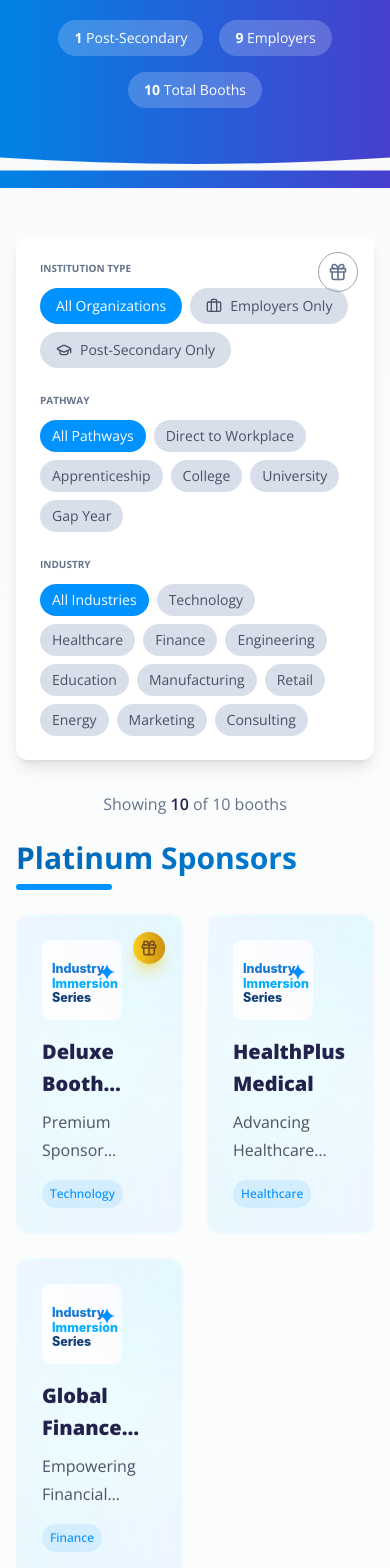
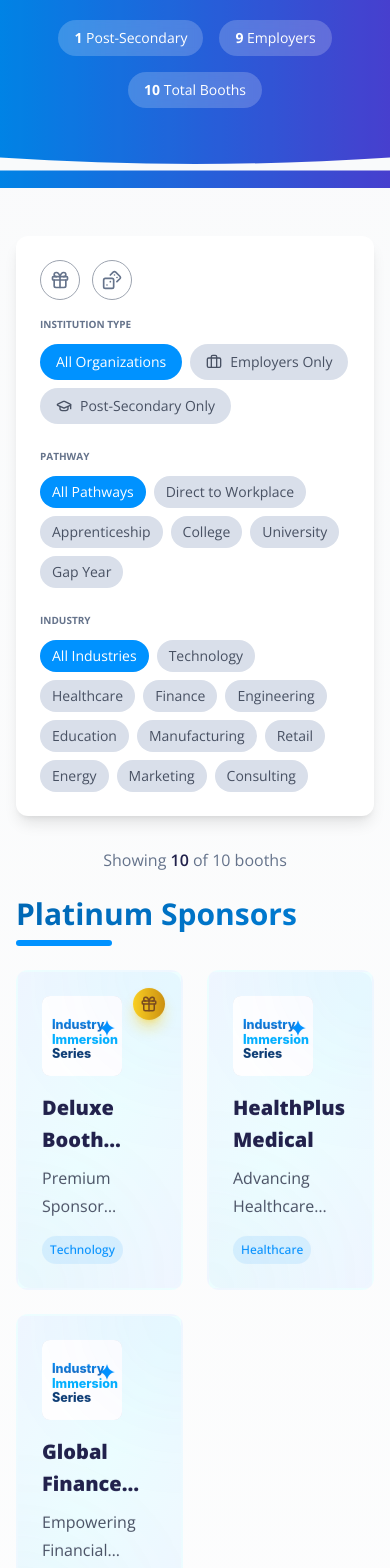
Before and after one commit to damianstory/booths-and-expohall, a Next.js app: page / in a window 390 px wide. Shown: the part 432-2000 px from the top of the page. Built offline with nearby package versions, Linux system fonts and the light colour scheme.

Commit message:
Enhance booth components and layout; update CLAUDE.md with new configuration files and optimization strategies. Improve styling for resource cards and add random booth selector functionality in FilterBar component.

```diff
--- a/src/components/booth/StandardBooth.tsx
+++ b/src/components/booth/StandardBooth.tsx
@@ -42,7 +42,7 @@ const StandardBooth: React.FC<StandardBoothProps> = ({ sponsor }) => {
           </div>
 
           {/* Bottom section: Resources (4 cols) + Story & Contact stacked (8 cols) */}
-          <div className={`${bentoCardClass} p-6 col-span-12 md:col-span-6 lg:col-span-4 h-[320px]`}>
+          <div className={`${bentoCardClass} p-6 col-span-12 md:col-span-6 lg:col-span-4 h-[320px] overflow-visible`}>
             <ResourceCards resources={sponsor.resources} maxDisplay={3} variant="list" />
           </div>
 
--- a/src/components/booth/sections/ResourceCards.tsx
+++ b/src/components/booth/sections/ResourceCards.tsx
@@ -102,14 +102,14 @@ const ResourceCards: React.FC<ResourceCardsProps> = ({
           })}
         </div>
       ) : (
-        <div className="flex-grow space-y-2 overflow-hidden">
+        <div className="flex-grow space-y-2 overflow-visible">
           {displayedResources.map((resource, index) => (
             <button
               key={index}
               onClick={() => handleResourceClick(resource.url)}
               className="w-full group block text-left"
             >
-              <div className="flex items-start gap-2.5 p-2.5 border border-neutral-2 rounded-lg hover:border-primary-blue hover:shadow-md hover:bg-light-blue/10 transform hover:-translate-y-0.5 transition-all duration-200">
+              <div className="flex items-start gap-2.5 p-2.5 border border-neutral-2 rounded-lg hover:border-primary-blue hover:shadow-md hover:bg-light-blue/10 transform hover:scale-[1.02] transition-all duration-200">
                 <div className={`w-8 h-8 rounded-lg flex items-center justify-center flex-shrink-0 ${getIconColor(resource.type)}`}>
                   {getIcon(resource.type)}
                 </div>
--- a/src/components/expo/ExpoHall.tsx
+++ b/src/components/expo/ExpoHall.tsx
@@ -1,7 +1,8 @@
 'use client'
 
-import React, { useState, useMemo, useEffect } from 'react'
+import React, { useState, useMemo, useEffect, useRef } from 'react'
 import { motion, AnimatePresence } from 'framer-motion'
+import { useRouter } from 'next/navigation'
 import { sponsors } from '@/data/sample-sponsors'
 import { Industry, Pathway } from '@/types/booth'
 import BoothCard from './BoothCard'
@@ -16,6 +17,7 @@ import { Sparkles, TrendingUp, Users, Building, Gift } from 'lucide-react'
 type LoadingState = 'initial' | 'loading' | 'success' | 'error'
 
 export default function ExpoHall() {
+  const router = useRouter()
   const [selectedIndustries, setSelectedIndustries] = useState<Industry[]>([])
   const [selectedPathways, setSelectedPathways] = useState<Pathway[]>([])
   const [showPostSecondary, setShowPostSecondary] = useState<boolean | 'all'>('all')
@@ -23,6 +25,8 @@ export default function ExpoHall() {
   const [loadingState, setLoadingState] = useState<LoadingState>('initial')
   const [isFilterChanging, setIsFilterChanging] = useState(false)
   const [retryCount, setRetryCount] = useState(0)
+  const [highlightedBoothId, setHighlightedBoothId] = useState<string | null>(null)
+  const boothRefs = useRef<{ [key: string]: HTMLDivElement | null }>({})
   const [previousFilters, setPreviousFilters] = useState({
     industries: [] as Industry[],
     pathways: [] as Pathway[],
@@ -176,6 +180,40 @@ export default function ExpoHall() {
     }
   ]
 
+  const handleRandomSelect = () => {
+    if (filteredSponsors.length === 0) return
+
+    // Select random booth
+    const randomIndex = Math.floor(Math.random() * filteredSponsors.length)
+    const randomBooth = filteredSponsors[randomIndex]
+
+    // Clear any existing highlights
+    setHighlightedBoothId(null)
+
+    // Small delay to ensure highlight is cleared
+    setTimeout(() => {
+      setHighlightedBoothId(randomBooth.id)
+
+      // Scroll to the booth
+      const boothElement = boothRefs.current[randomBooth.id]
+      if (boothElement) {
+        boothElement.scrollIntoView({
+          behavior: 'smooth',
+          block: 'center',
+          inline: 'center'
+        })
+
+        // Navigate to booth after animation
+        setTimeout(() => {
+          router.push(`/${randomBooth.slug}`)
+        }, 2000) // 2 seconds for scroll + highlight animation
+      } else {
+        // Fallback: direct navigation if ref not found
+        router.push(`/${randomBooth.slug}`)
+      }
+    }, 100)
+  }
+
   // Generate skeleton cards based on typical distribution
   const generateSkeletonCards = () => {
     const skeletons = []
@@ -184,6 +222,100 @@ export default function ExpoHall() {
       skeletons.push(<BoothCardSkeleton key={i} tier={tier} index={i} />)
     }
     return skeletons
+  }
+
+  // Wrapper component for booth highlighting
+  const BoothCardWithHighlight = ({ sponsor, index }: { sponsor: any, index: number }) => {
+    const isHighlighted = highlightedBoothId === sponsor.id
+
+    return (
+      <motion.div
+        ref={(el) => {
+          boothRefs.current[sponsor.id] = el
+        }}
+        className={`relative ${isHighlighted ? 'z-20' : ''}`}
+        animate={isHighlighted ? {
+          scale: [1, 1.05, 1],
+          transition: {
+            duration: 1.5,
+            times: [0, 0.5, 1],
+            repeat: 1,
+            ease: "easeInOut"
+          }
+        } : {}}
+      >
+        {/* Pulse glow effect for highlighted booth */}
+        {isHighlighted && (
+          <motion.div
+            className="absolute inset-0 rounded-xl bg-gradient-to-r from-purple-500/30 to-pink-500/30 blur-lg"
+            animate={{
+              opacity: [0, 1, 0],
+              scale: [0.8, 1.1, 0.8],
+            }}
+            transition={{
+              duration: 1.5,
+              repeat: 1,
+              ease: "easeInOut"
+            }}
+          />
+        )}
+
+        {/* Sparkle effects */}
+        {isHighlighted && (
+          <>
+            <motion.div
+              className="absolute -top-2 -left-2 z-30"
+              animate={{
+                scale: [0, 1, 0],
+                rotate: [0, 180, 360],
+                opacity: [0, 1, 0]
+              }}
+              transition={{
+                duration: 1,
+                delay: 0.2,
+                ease: "easeOut"
+              }}
+            >
+              <Sparkles className="w-6 h-6 text-yellow-400" />
+            </motion.div>
+
+            <motion.div
+              className="absolute -top-2 -right-2 z-30"
+              animate={{
+                scale: [0, 1, 0],
+                rotate: [0, -180, -360],
+                opacity: [0, 1, 0]
+              }}
+              transition={{
+                duration: 1,
+                delay: 0.5,
+                ease: "easeOut"
+              }}
+            >
+              <Sparkles className="w-5 h-5 text-pink-400" />
+            </motion.div>
+
+            <motion.div
+              className="absolute -bottom-2 -left-2 z-30"
+              animate={{
+                scale: [0, 1, 0],
+                rotate: [0, 90, 180],
+                opacity: [0, 1, 0]
+              }}
+              transition={{
+                duration: 1,
+                delay: 0.8,
+                ease: "easeOut"
+              }}
+            >
+              <Sparkles className="w-4 h-4 text-purple-400" />
+            </motion.div>
+          </>
+        )}
+
+        <BoothCard sponsor={sponsor} index={index} />
+      </motion.div>
+    )
   }
 
   return (
@@ -266,6 +398,7 @@ export default function ExpoHall() {
                   onPathwaysChange={(value) => handleFilterChange('pathways', value)}
                   onPostSecondaryChange={(value) => handleFilterChange('postSecondary', value)}
                   onPrizesOnlyChange={(value) => handleFilterChange('prizesOnly', value)}
+                  onRandomSelect={handleRandomSelect}
                 />
               </motion.div>
 
@@ -335,7 +468,7 @@ export default function ExpoHall() {
                                 ease: [0.4, 0, 0.2, 1]
                               }}
                             >
-                              <BoothCard
+                              <BoothCardWithHighlight
                                 sponsor={sponsor}
                                 index={index}
                               />
@@ -371,7 +504,7 @@ export default function ExpoHall() {
                                 ease: [0.4, 0, 0.2, 1]
                               }}
                             >
-                              <BoothCard
+                              <BoothCardWithHighlight
                                 sponsor={sponsor}
                                 index={sponsorsByTier.platinum.length + index}
                               />
@@ -407,7 +540,7 @@ export default function ExpoHall() {
                                 ease: [0.4, 0, 0.2, 1]
                               }}
                             >
-                              <BoothCard
+                              <BoothCardWithHighlight
                                 sponsor={sponsor}
                                 index={sponsorsByTier.platinum.length + sponsorsByTier.gold.length + index}
                               />
--- a/src/components/expo/FilterBar.tsx
+++ b/src/components/expo/FilterBar.tsx
@@ -1,7 +1,7 @@
 'use client'
 
 import React from 'react'
-import { GraduationCap, Briefcase, Gift } from 'lucide-react'
+import { GraduationCap, Briefcase, Gift, Dices } from 'lucide-react'
 import { Industry, Pathway } from '@/types/booth'
 
 interface FilterBarProps {
@@ -13,6 +13,7 @@ interface FilterBarProps {
   onPathwaysChange: (pathways: Pathway[]) => void
   onPostSecondaryChange: (show: boolean | 'all') => void
   onPrizesOnlyChange: (show: boolean) => void
+  onRandomSelect: () => void
 }
 
 const INDUSTRIES: Industry[] = [
@@ -44,26 +45,39 @@ export default function FilterBar({
   onIndustriesChange,
   onPathwaysChange,
   onPostSecondaryChange,
-  onPrizesOnlyChange
+  onPrizesOnlyChange,
+  onRandomSelect
 }: FilterBarProps) {
   return (
     <div className="relative bg-white rounded-xl shadow-lg p-6 mb-8">
+      {/* Action Buttons Container - Responsive positioning */}
+      <div className="flex gap-3 mb-4 min-[800px]:absolute min-[800px]:top-4 min-[800px]:right-4 min-[800px]:mb-0 min-[800px]:flex-col min-[800px]:gap-2">
         {/* Prize Filter Toggle */}
         <button
           onClick={() => onPrizesOnlyChange(!showPrizesOnly)}
           className={showPrizesOnly
-          ? "absolute top-4 right-4 w-10 h-10 rounded-full flex items-center justify-center transition-all duration-200 ease-out group bg-[#0092FF] hover:bg-blue-600 shadow-lg z-10"
-          : "absolute top-4 right-4 w-10 h-10 rounded-full flex items-center justify-center transition-all duration-200 ease-out group bg-transparent hover:bg-gray-100 border border-gray-400 z-10"
+            ? "w-10 h-10 rounded-full flex items-center justify-center transition-all duration-200 ease-out group bg-gradient-to-r from-[#0092FF] to-blue-600 shadow-lg z-10 hover:from-blue-600 hover:to-[#0092FF]"
+            : "w-10 h-10 rounded-full flex items-center justify-center transition-all duration-200 ease-out group bg-transparent hover:bg-gradient-to-r hover:from-[#0092FF] hover:to-sky-500 border border-gray-400 hover:border-transparent z-10 hover:shadow-lg"
           }
           title={showPrizesOnly ? 'Showing booths with prizes only' : 'Show all booths'}
         >
           <Gift
             className={showPrizesOnly
               ? "w-5 h-5 transition-colors duration-200 text-white"
-            : "w-5 h-5 transition-colors duration-200 text-[#65738B] group-hover:text-gray-700"
+              : "w-5 h-5 transition-colors duration-200 text-[#65738B] group-hover:text-white"
             }
           />
         </button>
+
+        {/* Random Booth Selector */}
+        <button
+          onClick={onRandomSelect}
+          className="w-10 h-10 rounded-full flex items-center justify-center transition-all duration-200 ease-out group bg-transparent hover:bg-gradient-to-r hover:from-purple-500 hover:to-pink-500 border border-gray-400 hover:border-transparent z-10 hover:shadow-lg"
+          title="Visit a random booth"
+        >
+          <Dices className="w-5 h-5 transition-colors duration-200 text-[#65738B] group-hover:text-white" />
+        </button>
+      </div>
 
       {/* Post-Secondary Filter */}
       <div className="mb-6">
```
Also changed, not shown: 2 other files (tests, documents, lock files or other folders). Lines whose indentation alone changed are shown as unchanged.
